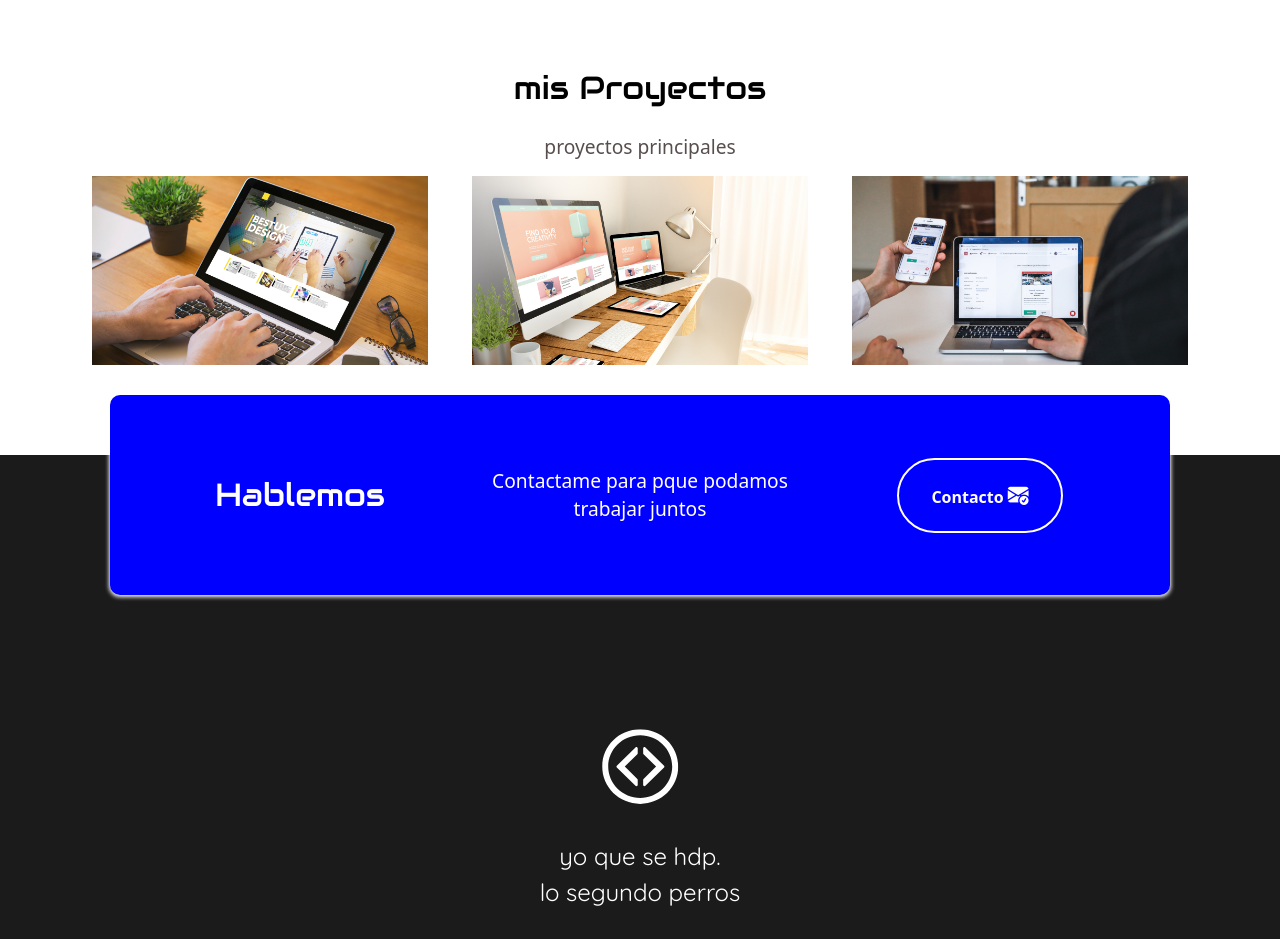
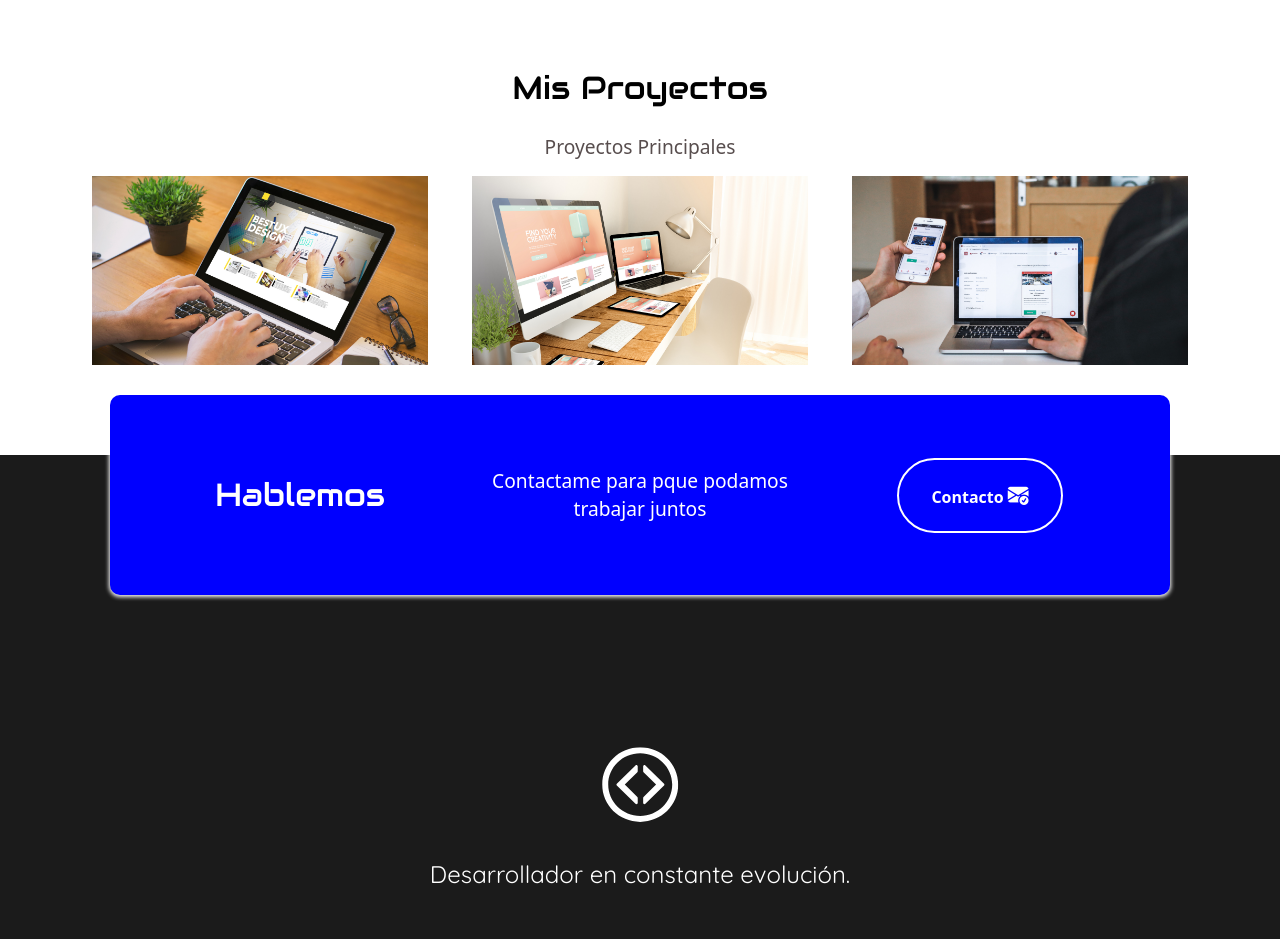
Before and after one commit to MaguirreC/portafolio, a plain HTML site: page index.html in a window 1280 px wide. Shown: the part 2220-3159 px from the top of the page. Drawn offline with nearby package versions, Linux system fonts and the light colour scheme.

Commit message:
ortografia

```diff
--- a/index.html
+++ b/index.html
@@ -110,8 +110,8 @@ Mi objetivo es seguir creciendo como desarrollador backend, contribuir en proyec
 
         <!-- Proyectos -->
          <section id="proyectos" class="proyectos-recientes seccion-clara d-flex flex-column">
-          <h2 class="seccion-titulo texto-negro">mis Proyectos</h2>
-          <h3 class="seccion-descripcion">proyectos principales</h3>
+          <h2 class="seccion-titulo texto-negro">Mis Proyectos</h2>
+          <h3 class="seccion-descripcion">Proyectos Principales</h3>
           <!-- Galeria -->
           <div class="container text-center proyecto-contenedor">
             <div class="row">
@@ -216,7 +216,7 @@ Mi objetivo es seguir creciendo como desarrollador backend, contribuir en proyec
           <!-- Footer -->
            <footer class="seccion-oscura d-flex align-items-center flex-column justify-content-center">
             <img class="footer-logo" src="images/icono-blanco.svg" alt="logo portafolio">
-            <p class="footer-texto text-center "> yo que se hdp.<br>lo segundo perros</p>
+            <p class="footer-texto text-center "> Desarrollador en constante evolución.</p>
             <div class="iconos-redes-sociales d-flex flex-wrap align-item-center justify-content-center">
               <a href="https://x.com/i/flow/login?redirect_after_login=%2Fhome" target="_blank" rel="noopener noreferrer">
                 <i class="bi bi-twitter-x"></i>
```
